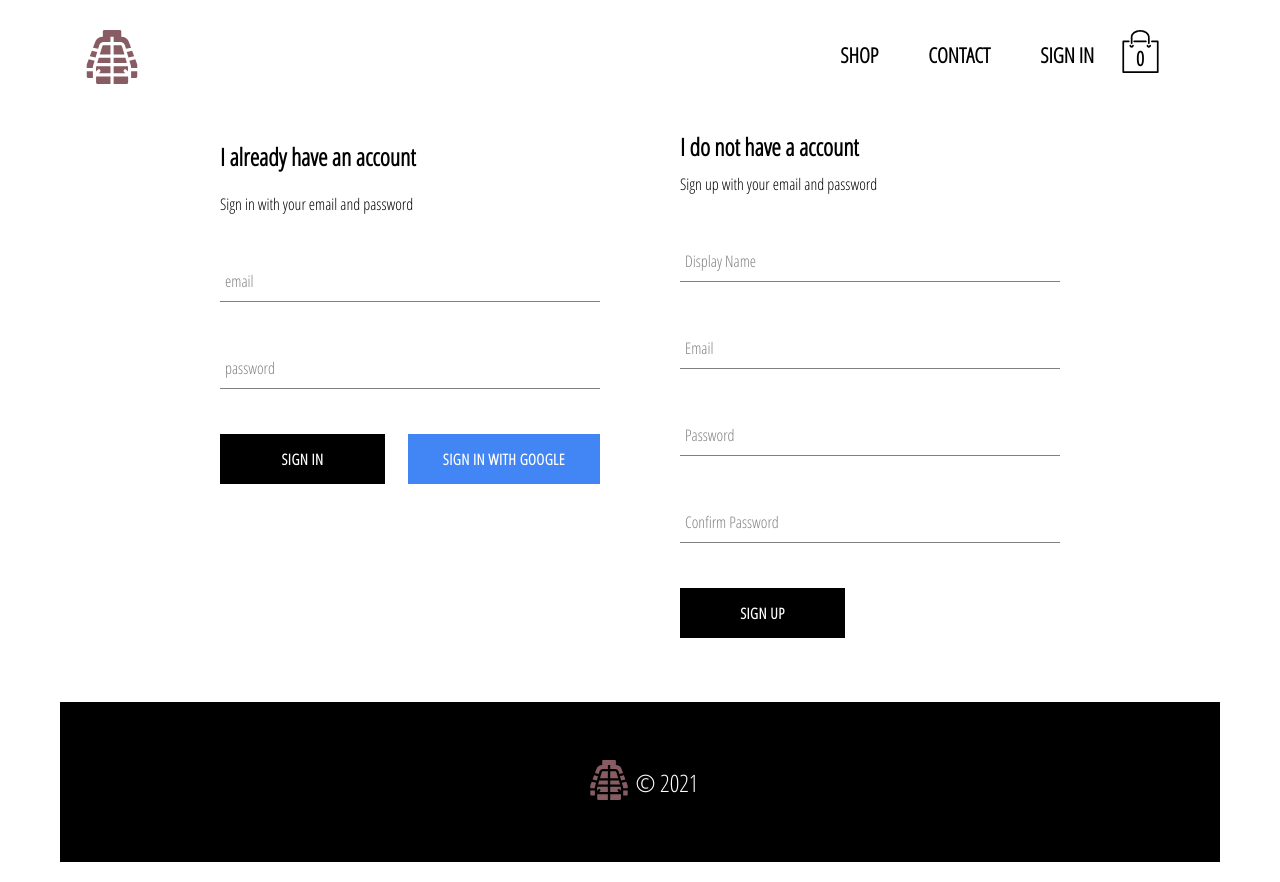
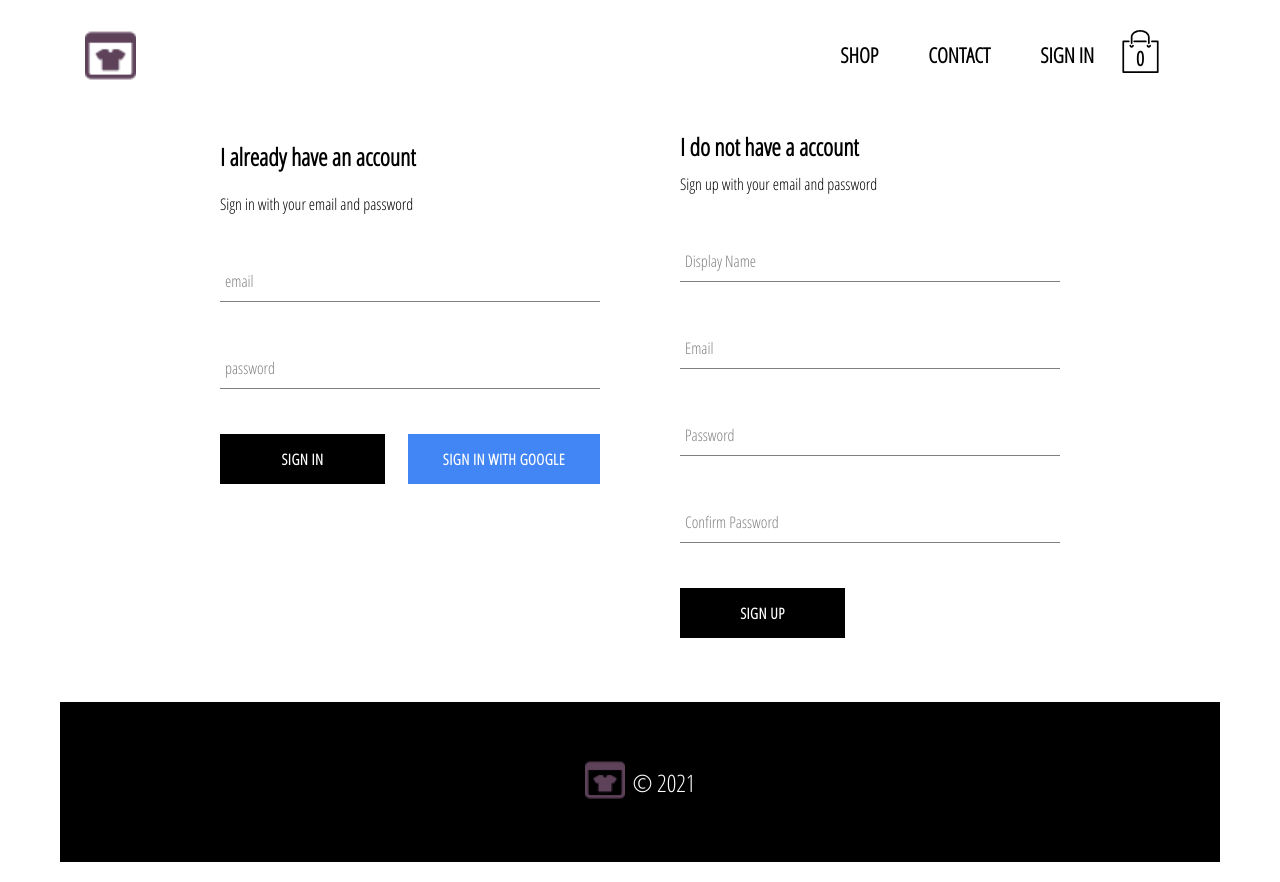
Before and after one commit to mirkogitdata/E-ShopWithReact, a React (Create React App) app: page /signin in a window 1280 px wide. Built offline with nearby package versions, Linux system fonts and the light colour scheme; no server answers.

Commit message:
Updated a source with new data
New  features

```diff
--- a/src/component/directory/menu-data.js
+++ b/src/component/directory/menu-data.js
@@ -1,13 +1,13 @@
 const MenuData = [
       {
         title: 'jackets',
-        imageUrl: 'https://i.ibb.co/px2tCc3/jackets.png',
+        imageUrl: 'https://i.ibb.co/XF7WTcf/jackets.jpg',
         id: 0,
         linkUrl: 'shop/jackets'
       },
       {
         title: 'sneakers',
-        imageUrl: 'https://i.ibb.co/0jqHpnp/sneakers.png',
+        imageUrl: 'https://i.ibb.co/wzHdLBQ/sneakers.jpg',
         id: 1,
         linkUrl: 'shop/sneakers'
       },
@@ -20,7 +20,7 @@ const MenuData = [
       },
       {
         title: 'mens',
-        imageUrl: 'https://i.ibb.co/2t27wLw/men.jpg',
+        imageUrl: 'https://i.ibb.co/3mcYXSP/mens.jpg',
         size: 'large',
         id: 3,
         linkUrl: 'shop/mens'
--- a/src/component/footer/footer.jsx
+++ b/src/component/footer/footer.jsx
@@ -1,12 +1,12 @@
 import React from 'react';
-import { ReactComponent as Logo } from '../../assets/logo.svg';
+import Logo from '../../assets/logoUser.png';
 import {Link} from 'react-router-dom';
 import '../footer/footer.styles.scss';
 
 const Footer = () => (
    <div className='footer'>
        <Link className='logo-container' to='/'>
-               <Logo className='logo' />
+               <img src={Logo} className='logo' alt="" />
        </Link>
        <span className='copyRight'>&copy; 2021</span>
    </div>
--- a/src/component/footer/footer.styles.scss
+++ b/src/component/footer/footer.styles.scss
@@ -13,6 +13,7 @@
     .logo-container {
         .logo {
             height: 40px;
+            margin-right: 0.5rem;
         }
     }
 }
--- a/src/component/header/header.jsx
+++ b/src/component/header/header.jsx
@@ -14,14 +14,14 @@ import CartDropdown from '../cart/cart-dropdown';
 import {selectCartHidden} from '../../redux/cart/cart-selectors';
 import { selectCurrentUser } from '../../redux/user/user-selectors';
 
-import { ReactComponent as Logo } from '../../assets/logo.svg';
+import Logo from '../../assets/logoUser.png';
 import '../header/header.styles.scss';
 
 const Header = ({currentUser, hidden}) => {
     return(
         <div className='header'>
             <Link className='logo-container' to='/'>
-               <Logo className='logo' />
+               <img src={Logo} className='logo' alt="" />
             </Link>
             <div className='options'>
                 <Link className='option' to='/shop'>
--- a/src/component/header/header.styles.scss
+++ b/src/component/header/header.styles.scss
@@ -9,6 +9,9 @@
       height: 70px;
       width: 70px;
       padding: 10px 25px;
+      .logo {
+        width: 51px;
+      }
     }
 
     .options {
```
Also changed, not shown: src/assets/logo.svg (deleted), src/assets/logoUser.png (added).
